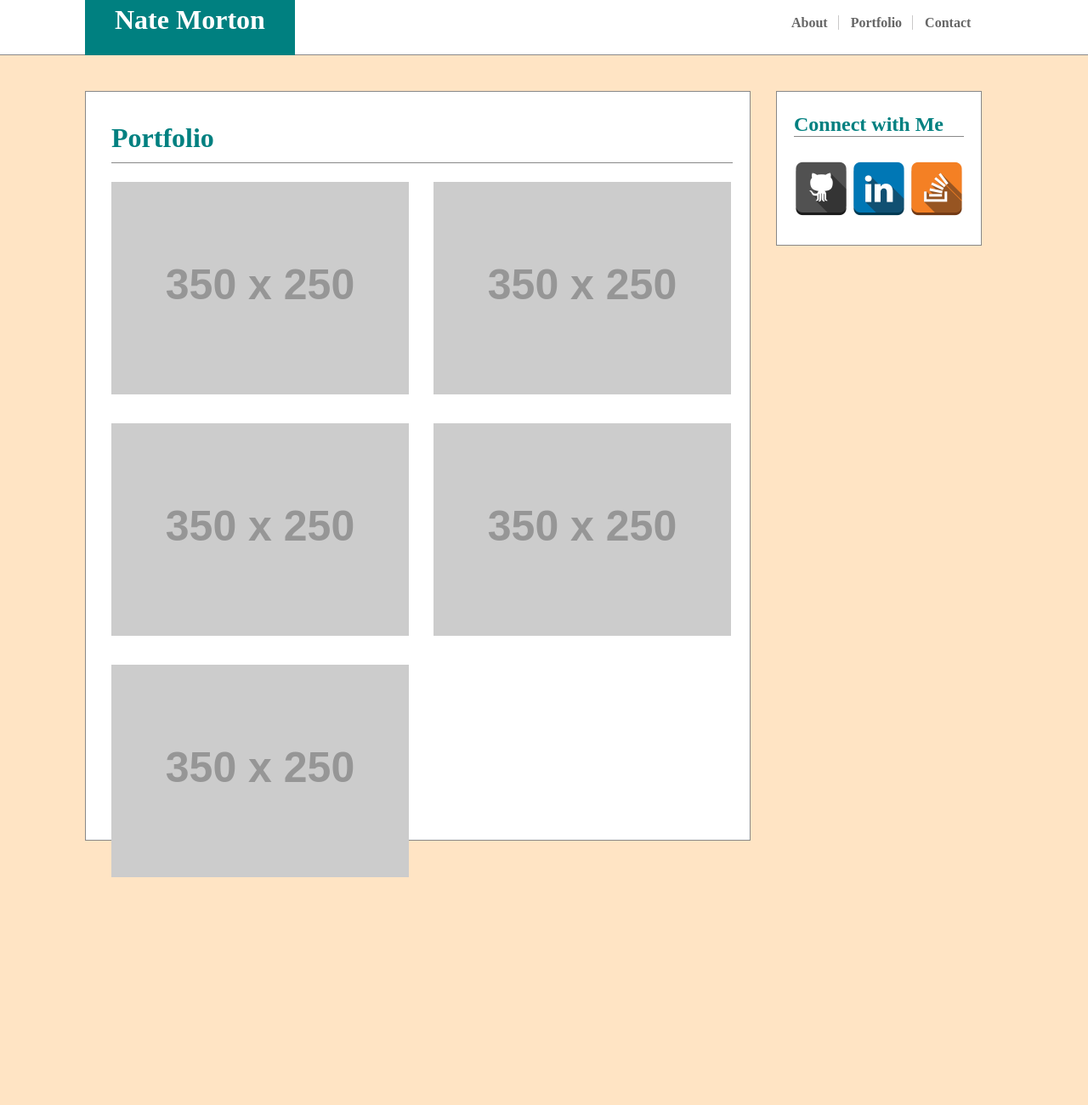
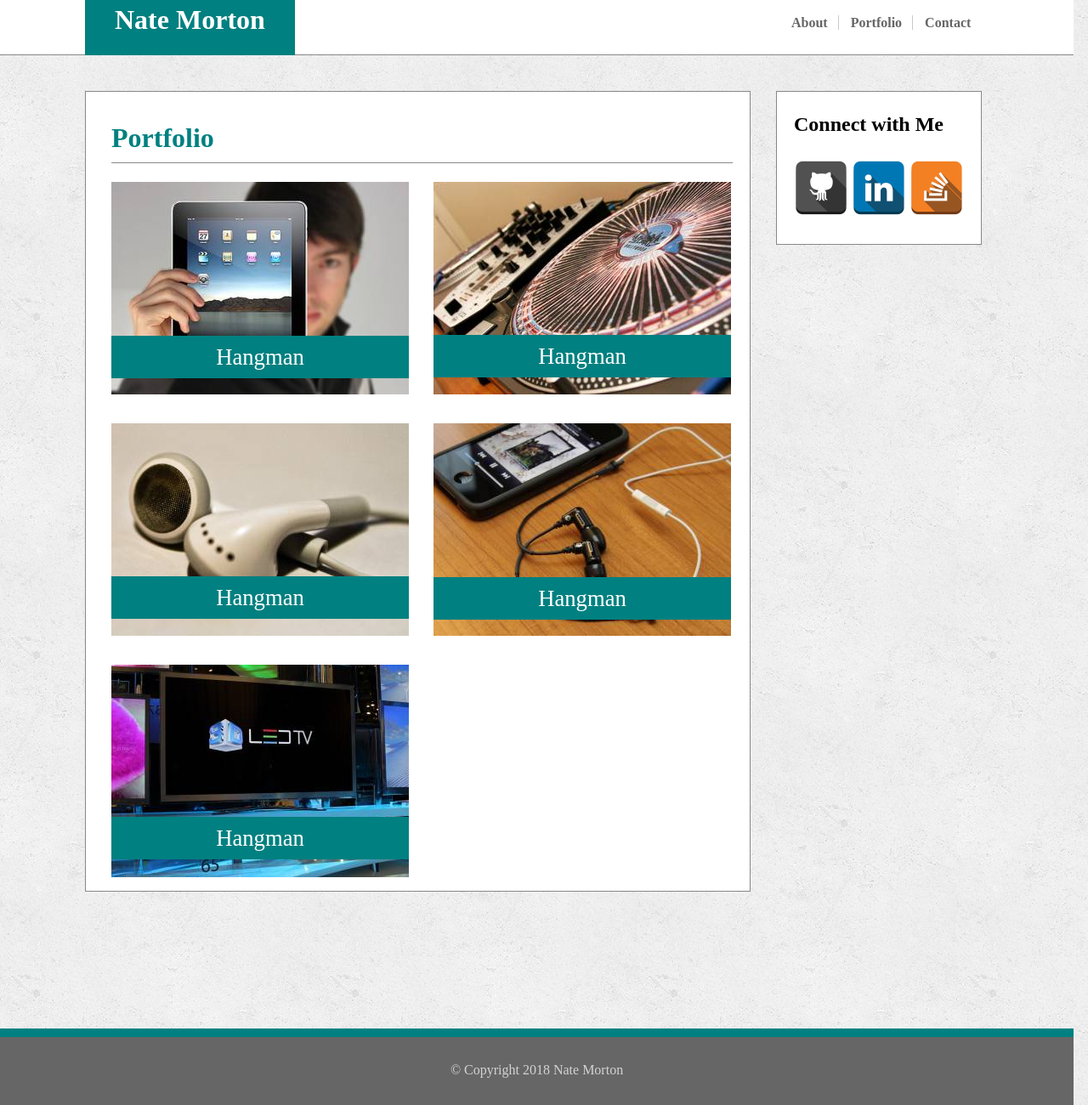
Before and after one commit to n8morton/Basic-Portfolio, a plain HTML site: page portfolio.html in a window 1280 px wide. Shown: the part 9-1309 px from the top of the page at 85% size. Before the commit the page ends 1160 px from the top, so only its background shows below. Drawn offline with Linux system fonts and the light colour scheme; placeholder pictures from the web are drawn by us.

Commit message:
Completed index, portfolio, and contact pages

```diff
--- a/assets/css/style.css
+++ b/assets/css/style.css
@@ -1,5 +1,6 @@
 
 /* styles for all three pages */
+
 
 #div1{
     background-color: white;
@@ -23,7 +24,7 @@ nav{
     position: absolute;
     top: 22px;
     left: 921px;
-    width: 360px;
+    width: 342px;
     height: 73px;
     background-color: white;
     border-bottom: 1px solid #888;
@@ -48,20 +49,13 @@ nav{
 }
 
 body{
-    background-color: bisque;
+    background-image: url("../images/background.jpg");
+    background-color: #cccccc;
+
     margin: 0;
     width: 932px;
 }
 
-#connect{
-    background-color: white;
-    width: 200px;
-    padding: 5px 20px 39px 20px;
-    position: relative;
-    left: 913px;
-    top: -862px;
-    border: 1px solid #888;
-}
 
 #connect h2{
     border-bottom: 1px solid #888;
@@ -73,6 +67,16 @@ body{
     height: 64px;
     position: relative;
     top: 9px
+}
+
+footer{
+    background-color: #666;
+    height: 50px;
+    width: 1263px;
+    border-top: 10px solid teal;
+    color: lightgray;
+    text-align: center;
+    padding-top: 30px;
 }
 
 /* styles for about me section */
@@ -108,12 +112,22 @@ body{
     line-height: 1.75;
 }
 
+.connecta{
+    background-color: white;
+    width: 200px;
+    padding: 5px 20px 39px 20px;
+    position: relative;
+    left: 913px;
+    top: -477px;
+    border: 1px solid #888;
+}
+
 /* styles for portfolio section  */
 
 #div2p{
     background-color: white;
     width: 731px;
-    height: 840px;
+    height: 900px;
     padding: 15px 20px 25px 30px;
     position: relative;
     left: 100px;
@@ -137,6 +151,43 @@ body{
     padding-bottom: 30px;
 }
 
+.port{
+    background-color: teal;
+    width: 350px;
+    height:30px;
+    color: white;
+    text-align: center;
+    padding-top: 10px;
+    padding-bottom: 10px;
+    font-size: 20pt
+}
+
+#port1{
+    position: relative;
+    bottom: 698px;
+}
+
+#port2{
+    position: relative;
+    bottom: 775px;
+    left: 379px;
+}
+
+#port3{
+    position: relative;
+    bottom: 568px;
+}
+
+#port4{
+    position: relative;
+    bottom: 644px;
+    left: 379px;
+}
+
+#port5{
+    position: relative;
+    bottom: 438px;
+}
 /* styles for contact section */
 
 #div2c{
@@ -156,3 +207,23 @@ body{
     border-bottom: 1px solid #888;
     padding-bottom: 10px;
 }
+
+.connectp{
+    background-color: white;
+    width: 200px;
+    padding: 5px 20px 39px 20px;
+    position: relative;
+    left: 913px;
+    top: -922px;
+    border: 1px solid #888;
+}
+
+.connectc{
+    background-color: white;
+    width: 200px;
+    padding: 5px 20px 39px 20px;
+    position: relative;
+    left: 913px;
+    top: -477px;
+    border: 1px solid #888;
+}
--- a/portfolio.html
+++ b/portfolio.html
@@ -25,17 +25,23 @@
     <div id="div2p">
         <h1>Portfolio</h1>
 
-        <img class="portfolio-images-l" src="http://via.placeholder.com/350x250">
-        <img class="portfolio-images-r" src="http://via.placeholder.com/350x250"> <br>
-        <img class="portfolio-images-l" src="http://via.placeholder.com/350x250">
-        <img class="portfolio-images-r" src="http://via.placeholder.com/350x250"> <br>
-        <img class="portfolio-images-l" src="http://via.placeholder.com/350x250">
+        <img class="portfolio-images-l" src="assets/images/port1.jpg">
+        <img class="portfolio-images-r" src="assets/images/port2.jpg"> <br>
+        <img class="portfolio-images-l" src="assets/images/port3.jpg">
+        <img class="portfolio-images-r" src="assets/images/port4.jpg"> <br>
+        <img class="portfolio-images-l" src="assets/images/port5.jpg">
+
+        <p class="port" id="port1">Hangman</p>
+        <p class="port" id="port2">Hangman</p>
+        <p class="port" id="port3">Hangman</p>
+        <p class="port" id="port4">Hangman</p>
+        <p class="port" id="port5">Hangman</p>
 
 
 
     </div>
 
-    <div id="connect">
+    <div class="connectp">
 
         <h2>Connect with Me</h2>
 
@@ -45,5 +51,7 @@
 
     </div>
 
+    <footer>&copy; Copyright 2018 Nate Morton</footer>
+
 </body>
 </html>
```
Also changed, not shown: contact.html (+20 -2 lines), index.html (+3 -1 lines), assets/images/background.jpg (added), assets/images/port1.jpg (added), assets/images/port2.jpg (added), assets/images/port3.jpg (added), assets/images/port4.jpg (added), assets/images/port5.jpg (added).
